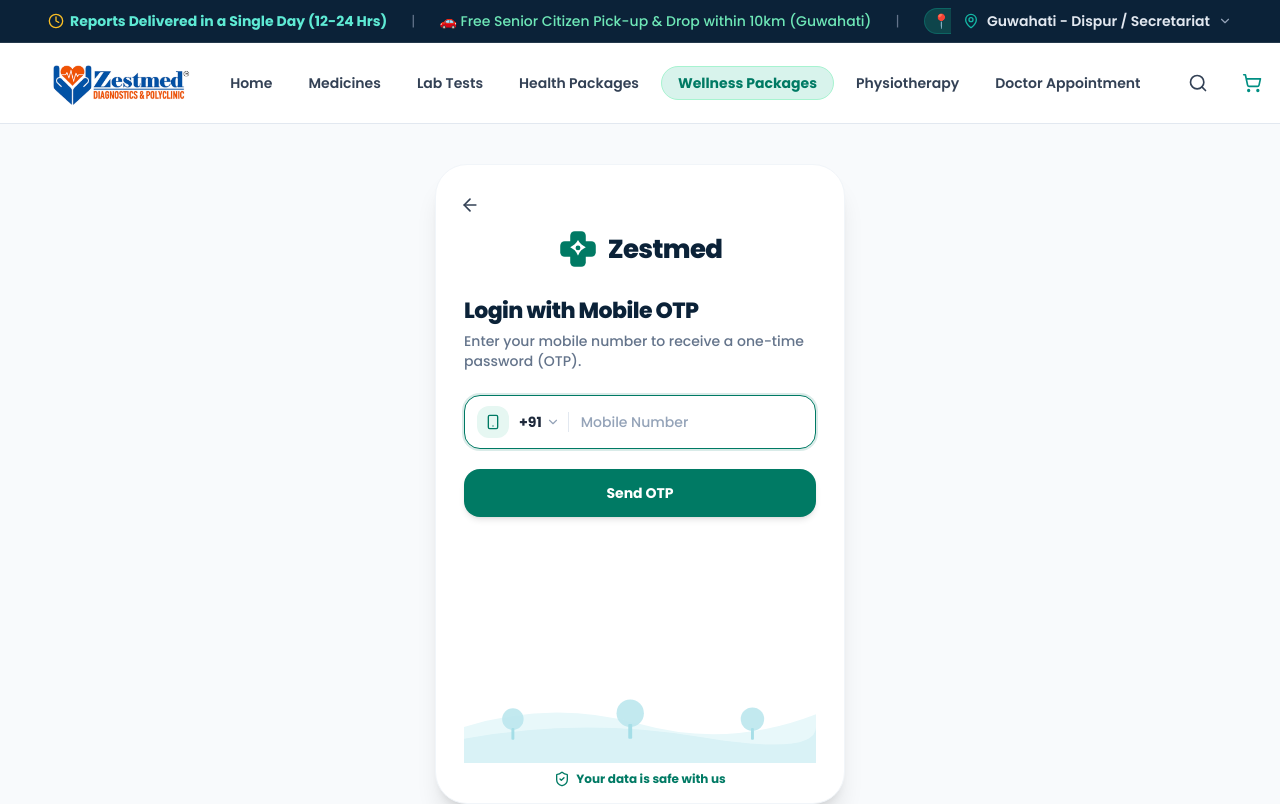
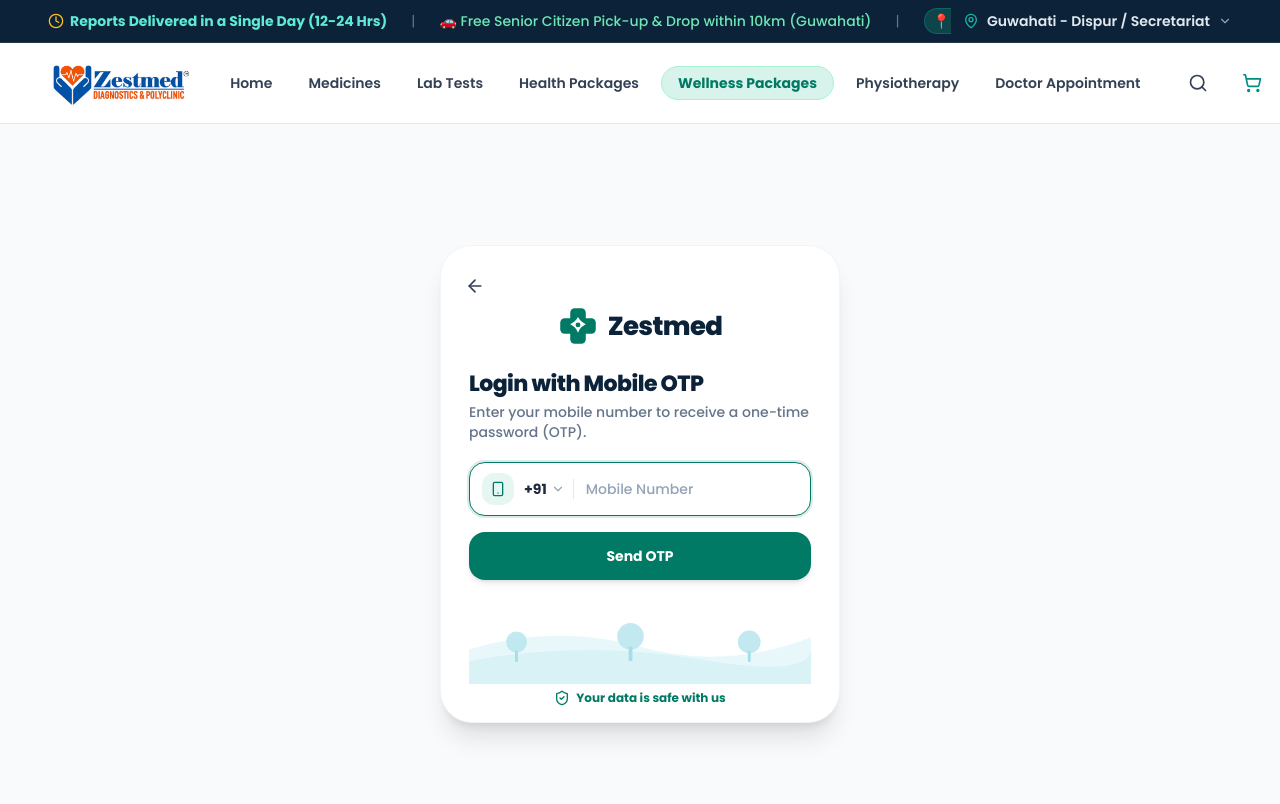
Before and after one commit to Ajayendra30/ZESTMED, a React (Vite) app: page /auth in a window 1280 px wide. Shown: the top 804 px of the page. Built offline with nearby package versions, Linux system fonts and the light colour scheme.

Commit message:
fix(auth): remove extra vertical space from login card

```diff
--- a/src/components/AuthModal.jsx
+++ b/src/components/AuthModal.jsx
@@ -28,7 +28,7 @@ function ZestmedLogo() {
 
 function LandscapeIllustration() {
   return (
-    <div className="w-full pointer-events-none select-none mt-auto pt-4">
+    <div className="w-full pointer-events-none select-none mt-6">
       <svg viewBox="0 0 360 85" fill="none" className="w-full h-auto" preserveAspectRatio="none">
         <path d="M0,85 L0,48 Q90,20 180,45 T360,35 L360,85 Z" fill="#E8F8FA" />
         <path d="M0,85 L0,60 Q120,38 240,58 T360,48 L360,85 Z" fill="#D9F2F6" />
@@ -139,7 +139,7 @@ export default function AuthModal() {
       onClick={handleClose}
     >
       <div
-        className="bg-white rounded-[28px] sm:rounded-[32px] shadow-2xl border border-slate-100 w-full max-w-[400px] min-h-[580px] max-h-[92vh] flex flex-col justify-between overflow-y-auto relative animate-in fade-in zoom-in-95 duration-200"
+        className="bg-white rounded-[28px] sm:rounded-[32px] shadow-2xl border border-slate-100 w-full max-w-[400px] max-h-[92vh] flex flex-col overflow-y-auto relative animate-in fade-in zoom-in-95 duration-200"
         onClick={(e) => e.stopPropagation()}
       >
         {/* Top Header Row with Back / Close Button */}
@@ -168,7 +168,7 @@ export default function AuthModal() {
         </div>
 
         {/* Main Content Area */}
-        <div className="px-6 sm:px-7 pt-1 flex-1 flex flex-col justify-between">
+        <div className="px-6 sm:px-7 pt-1 flex flex-col">
 
           {/* Brand Logo */}
           <div className="flex justify-center mb-6">
--- a/src/pages/AuthPage.jsx
+++ b/src/pages/AuthPage.jsx
@@ -30,7 +30,7 @@ function ZestmedLogo() {
 
 function LandscapeIllustration() {
   return (
-    <div className="w-full pointer-events-none select-none mt-auto pt-4 sm:pt-6">
+    <div className="w-full pointer-events-none select-none mt-6">
       <svg viewBox="0 0 360 85" fill="none" className="w-full h-auto" preserveAspectRatio="none">
         {/* Back Hill */}
         <path d="M0,85 L0,48 Q90,20 180,45 T360,35 L360,85 Z" fill="#E8F8FA" />
@@ -169,7 +169,7 @@ export default function AuthPage() {
     <div className="min-h-[calc(100vh-80px)] bg-[#F8FAFC] flex items-center justify-center p-3 sm:p-6 lg:p-8 font-sans select-none">
 
       {/* Mobile Frame Container matching Reference Mockup */}
-      <div className="w-full max-w-[410px] bg-white rounded-[28px] sm:rounded-[32px] shadow-xl border border-slate-100 flex flex-col min-h-[600px] sm:min-h-[640px] relative overflow-hidden transition-all">
+      <div className="w-full max-w-[400px] bg-white rounded-[28px] sm:rounded-[32px] shadow-xl border border-slate-100 flex flex-col relative overflow-hidden transition-all">
 
         {/* Top Header Row with Back Button */}
         <div className="pt-5 sm:pt-6 px-5 sm:px-6 flex items-center justify-between shrink-0">
@@ -191,19 +191,19 @@ export default function AuthPage() {
         </div>
 
         {/* Main Content Area */}
-        <div className="px-6 sm:px-7 pt-2 pb-0 flex-1 flex flex-col justify-between">
+        <div className="px-6 sm:px-7 pt-1 pb-0 flex flex-col">
 
           {/* Top Brand Logo */}
-          <div className="flex justify-center mb-6 sm:mb-7">
+          <div className="flex justify-center mb-5 sm:mb-6">
             <ZestmedLogo />
           </div>
 
           {step === 1 ? (
             /* STEP 1: Phone Number Input Form */
-            <div className="space-y-5 sm:space-y-6">
+            <div className="space-y-4 sm:space-y-5">
 
               {/* Heading & Subtitle */}
-              <div className="space-y-1.5 text-left">
+              <div className="space-y-1 text-left">
                 <h1 className="text-xl sm:text-[22px] font-black text-[#0B2238] tracking-tight">
                   Login with Mobile OTP
                 </h1>
@@ -213,7 +213,7 @@ export default function AuthPage() {
               </div>
 
               {/* Form */}
-              <form onSubmit={handleSendOtp} className="space-y-4 sm:space-y-5">
+              <form onSubmit={handleSendOtp} className="space-y-4">
 
                 {/* Mobile Number Input Container matching Reference */}
                 <div className="flex items-center rounded-2xl border border-slate-200 focus-within:border-[#007A64] focus-within:ring-2 focus-within:ring-[#007A64]/15 transition bg-white px-3 py-2 sm:py-2.5 shadow-2xs">
@@ -256,10 +256,10 @@ export default function AuthPage() {
             </div>
           ) : (
             /* STEP 2: 4-Digit OTP Verification Form */
-            <div className="space-y-5 sm:space-y-6">
+            <div className="space-y-4 sm:space-y-5">
 
               {/* Heading & Subtitle */}
-              <div className="space-y-1.5 text-left">
+              <div className="space-y-1 text-left">
                 <h1 className="text-xl sm:text-[22px] font-black text-[#0B2238] tracking-tight">
                   Verify Mobile OTP
                 </h1>
@@ -269,10 +269,10 @@ export default function AuthPage() {
               </div>
 
               {/* Form */}
-              <form onSubmit={handleVerifyOtp} className="space-y-5">
+              <form onSubmit={handleVerifyOtp} className="space-y-4">
 
                 {/* 4 Digit Boxes */}
-                <div className="flex items-center justify-between gap-3 max-w-[280px] mx-auto py-2">
+                <div className="flex items-center justify-between gap-3 max-w-[280px] mx-auto py-1">
                   {otp.map((digit, idx) => (
                     <input
                       key={idx}
@@ -290,7 +290,7 @@ export default function AuthPage() {
                 </div>
 
                 {/* Resend Link */}
-                <div className="flex items-center justify-between text-xs text-slate-500 pt-1">
+                <div className="flex items-center justify-between text-xs text-slate-500">
                   <button
                     type="button"
                     onClick={() => setStep(1)}
@@ -327,7 +327,7 @@ export default function AuthPage() {
           <LandscapeIllustration />
 
           {/* Bottom Security Trust Badge matching Reference */}
-          <div className="flex items-center justify-center gap-1.5 pb-4 pt-2 text-xs font-bold text-[#007A64] select-none">
+          <div className="flex items-center justify-center gap-1.5 pb-4 pt-1.5 text-xs font-bold text-[#007A64] select-none">
             <ShieldCheck className="w-4 h-4 text-[#007A64]" />
             <span>Your data is safe with us</span>
           </div>
```
